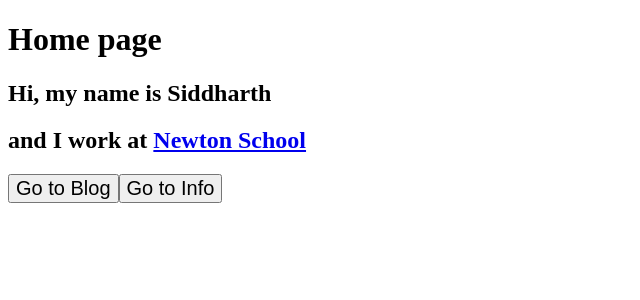
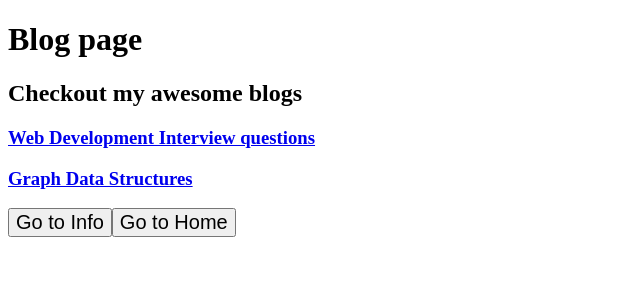
Before and after one commit to triggerdeva/Siddharth-s-portfolio---Contest-19-03-23---kw8deka9nb0i, a React app: page /blog in a window 1280 px wide. Shown: the top 300 px of the page, without its empty margins (0-640 px from the left). Built offline with nearby package versions, Linux system fonts and the light colour scheme.

Commit message:
Update Blog.js

```diff
--- a/src/components/Blog.js
+++ b/src/components/Blog.js
@@ -1,23 +1,27 @@
-
-
 import React from "react";
 import { Link } from "react-router-dom";
-const Home = () => {
+const Blog = () => {
     return (
-        <div id="home-page">
-            <h1>Home page</h1>
-            <h2>Hi, my name is Siddharth </h2>
-            <h2>
-                and I work at{" "}
-                <a href="https://www.newtonschool.co/">Newton School</a>
-            </h2>
-            <Link to="/blog">
-                <button id="home-to-blog"> Go to Blog</button>
+        <div id="blog-page">
+            <h1>Blog page</h1>
+            <h2>Checkout my awesome blogs </h2>
+            <h3>
+                <a href="https://www.newtonschool.co/post/top-13-web-developer-interview-questions">
+                    Web Development Interview questions
+                </a>
+            </h3>
+            <h3>
+                <a href="https://www.newtonschool.co/post/graph-data-structure-explained-with-examples">
+                    Graph Data Structures
+                </a>
+            </h3>
+            <Link to="/info">
+                <button id="blog-to-info"> Go to Info</button>
             </Link>
-            <Link to="/info">
-                <button id="home-to-info"> Go to Info</button>
+            <Link to="/">
+                <button id="blog-to-home"> Go to Home</button>
             </Link>
         </div>
     );
 };
-export default Home;
+export default Blog;
```
